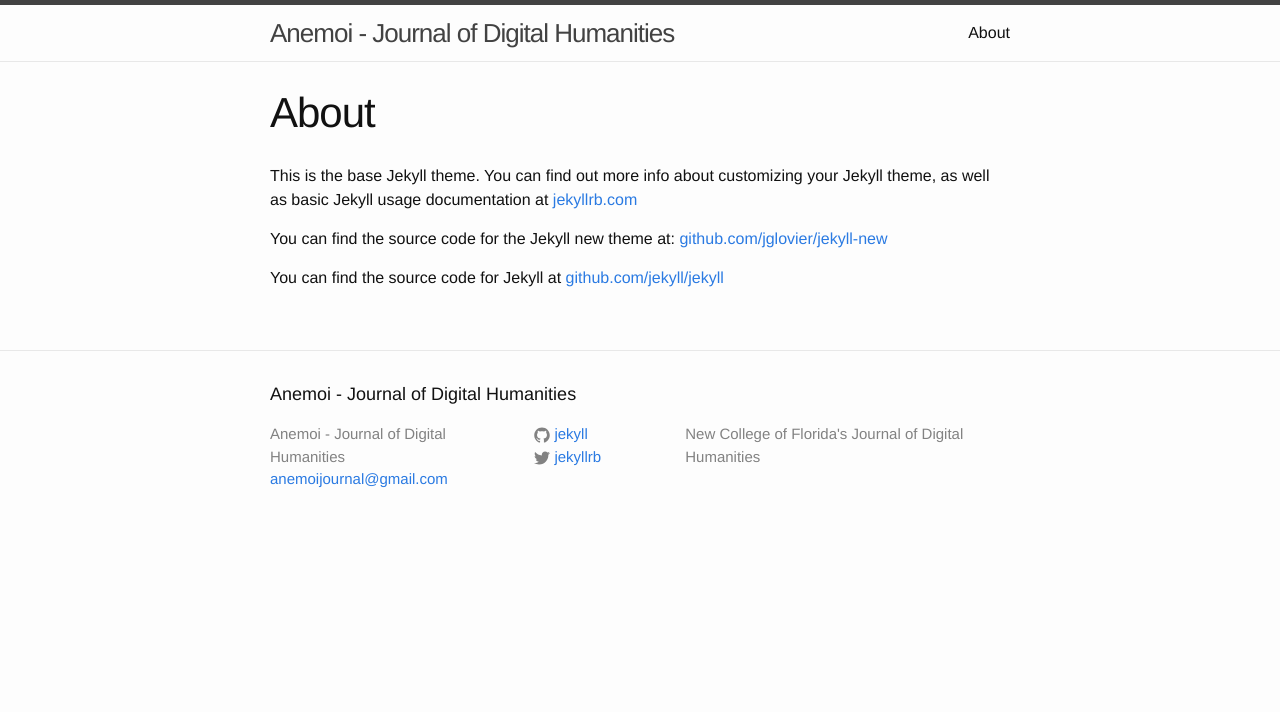
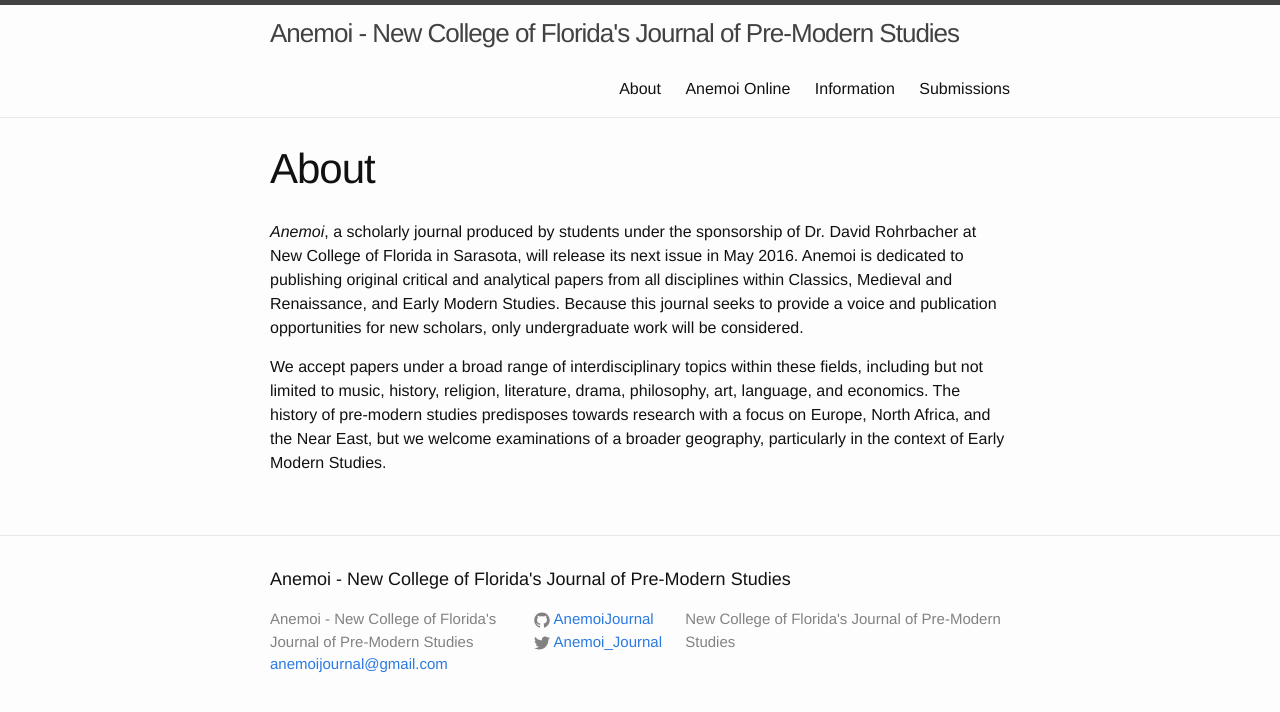
Before and after one commit to AnemoiJournal/anemoijournal.github.com, a Jekyll site: the page built from about.md, in a window 1280 px wide. Shown: the top 712 px of the page. Built offline with Jekyll 4.4.1, drawn with Linux system fonts in a browser that asks for light colours.

Commit message:
Launched Website

```diff
--- a/_config.yml
+++ b/_config.yml
@@ -1,12 +1,14 @@
 # Site settings
-title: Anemoi - Journal of Digital Humanities
+title: Anemoi - New College of Florida's Journal of Pre-Modern Studies
 email: anemoijournal@gmail.com
 description: > # this means to ignore newlines until "baseurl:"
-  New College of Florida's Journal of Digital Humanities
+  New College of Florida's Journal of Pre-Modern Studies
 baseurl: "" # the subpath of your site, e.g. /blog/
 url: "http://yourdomain.com" # the base hostname & protocol for your site
-twitter_username: jekyllrb
-github_username:  jekyll
+twitter_username: Anemoi_Journal
+github_username:  AnemoiJournal
+tumblr username: AnemoiAcademicJournal
 
 # Build settings
 markdown: kramdown
+permalink: /:title
--- a/about.md
+++ b/about.md
@@ -4,8 +4,6 @@
 permalink: /about/
 ---
 
-This is the base Jekyll theme. You can find out more info about customizing your Jekyll theme, as well as basic Jekyll usage documentation at [jekyllrb.com](http://jekyllrb.com/)
+<em>Anemoi</em>, a scholarly journal produced by students under the sponsorship of Dr. David Rohrbacher at New College of Florida in Sarasota, will release its next issue in May 2016. Anemoi is dedicated to publishing original critical and analytical papers from all disciplines within Classics, Medieval and Renaissance, and Early Modern Studies. Because this journal seeks to provide a voice and publication opportunities for new scholars, only undergraduate work will be considered.
 
-You can find the source code for the Jekyll new theme at: [github.com/jglovier/jekyll-new](https://github.com/jglovier/jekyll-new)
-
-You can find the source code for Jekyll at [github.com/jekyll/jekyll](https://github.com/jekyll/jekyll)
+We accept papers under a broad range of interdisciplinary topics within these fields, including but not limited to music, history, religion, literature, drama, philosophy, art, language, and economics. The history of pre-modern studies predisposes towards research with a focus on Europe, North Africa, and the Near East, but we welcome examinations of a broader geography, particularly in the context of Early Modern Studies.
--- /dev/null
+++ b/information.md
@@ -0,0 +1,20 @@
+---
+layout: page
+title: Information
+permalink: /info/
+---
+Anemoi: Undergraduate Journal of Pre-Modern Studies
+
+New College of Florida, Sarasota, Florida
+
+Editors: Tyler Kirby, Sam Sanford, Araya Barnes
+
+anemoijournal@gmail.com
+
+Anemoi, named after the Greek deities of the four winds in honor of New College's four winds symbolism, provides an outlet for publication of high quality undergraduate papers. It also gives students experience in working with a peer-reviewed journal. It emphasizes pre-modern studies—time periods that are often overlooked. Anemoi highlights how the major fields within pre-modern are closely interrelated while academically separate.
+
+Anemoi caters to students who have produced an insightful paper in any interdisciplinary field where they handled an early- or pre-modern topic. This journal focuses on classics, medieval-Renaissance, and early modern studies, which traditionally means a focus on Europe, North Africa, and the Near East, but we do not exclude a broader geography, particularly in the context of early modern studies. These fields cover chronologically the years between 3000 BCE and 1800 CE, influenced by scholarly standards established within each of these three academic areas.
+
+Anemoi provides valuable CV credit and publication history to undergraduates. It is available through a printed edition after publication in May. This journal also gives students the chance to have their work read by a wider audience. Anemoi's review and revision process helps all submissions meet high standards.
+
+Please direct all questions to: anemoijournal@gmail.com
```
Also changed, not shown: anemoionline.md (added, +6 -0 lines), submissions.md (added, +40 -0 lines), getinvolved.md (added).
